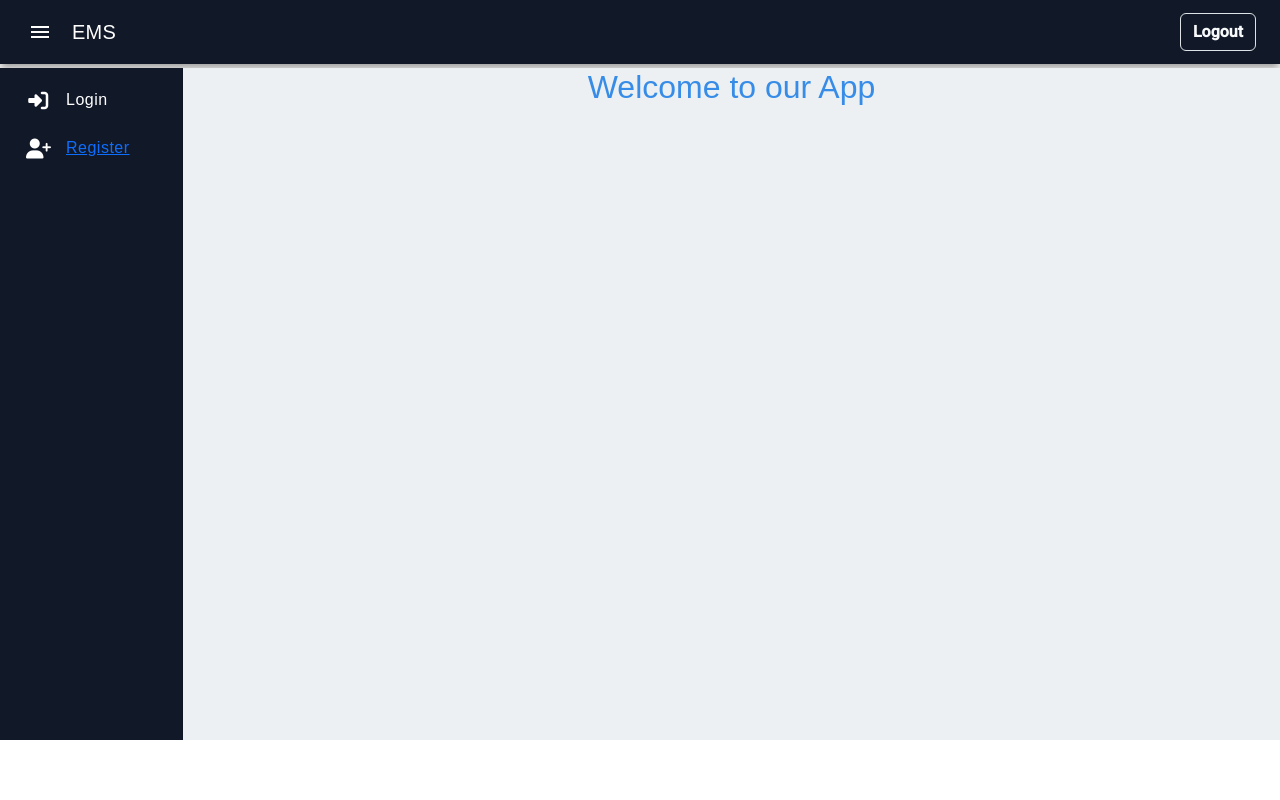
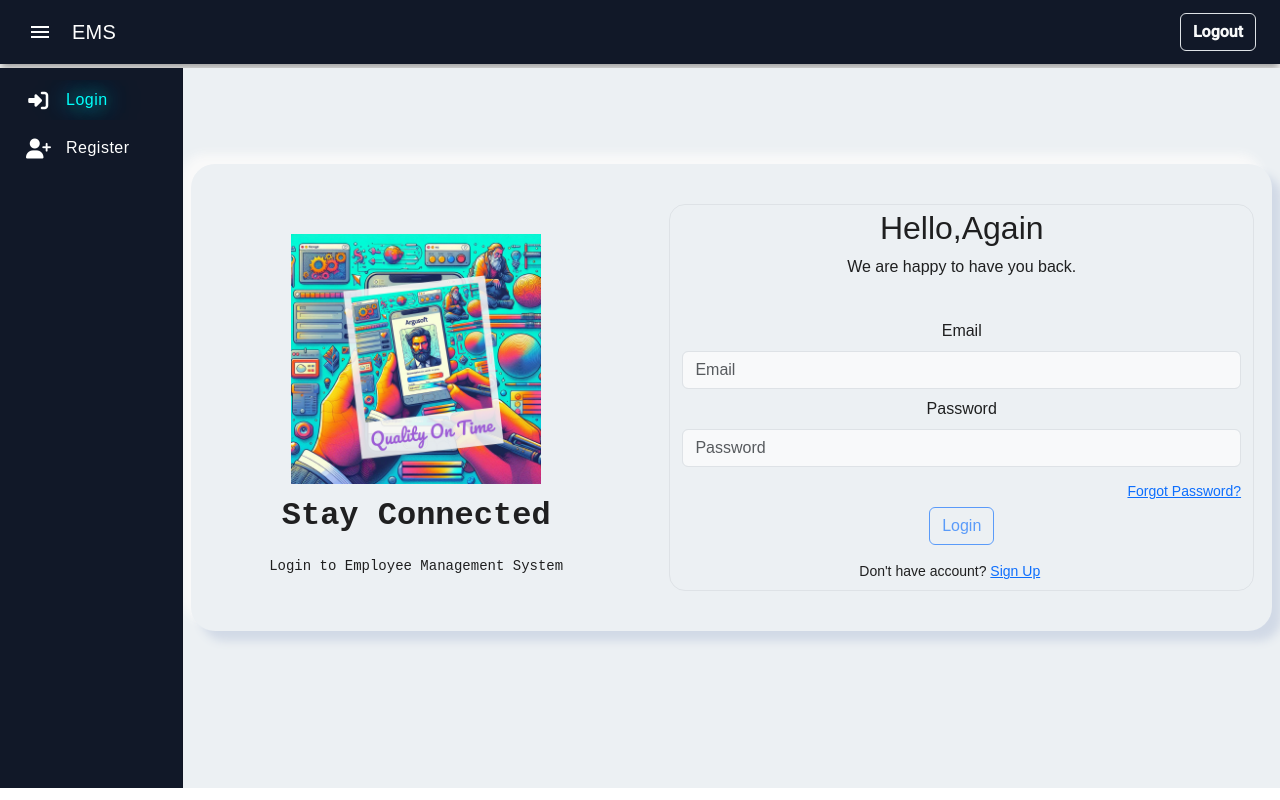
Before and after one commit to jayshree-1310/Employee_Management_system, an Angular app: page /login in a window 1280 px wide. Before the commit this address led to /. Built offline with nearby package versions, Linux system fonts and the light colour scheme.

Commit message:
change in login,sidebar and register component

```diff
--- a/src/app/common/loginform/loginform.component.css
+++ b/src/app/common/loginform/loginform.component.css
@@ -1,9 +1,22 @@
-.login-form {
-    min-width: 150px;
-    max-width: 500px;
-    width: 100%;
-  }
-
-  .example-full-width {
-    width: 100%;
-  }
+.box-area {
+  background-color: #ecf0f3;
+  box-shadow: 10px 10px 10px #d1d9e6, -10px -10px 10px #f9f9f9;
+  border-radius: 1.5rem;
+  overflow: hidden;
+  z-index: 0;
+}
+button:hover {
+  box-shadow: 0 0 5px #61a616, 0 0 15px #0081bc;
+}
+.right-box {
+  padding: 40px 30px 40px 40px;
+}
+::placeholder {
+  font-size: 16px;
+}
+.rounded-4 {
+  border-radius: 20px;
+}
+.rounded-5 {
+  border-radius: 30px;
+}
--- a/src/app/common/loginform/loginform.component.html
+++ b/src/app/common/loginform/loginform.component.html
@@ -1,21 +1,102 @@
-<p>loginform works!</p>
+<div class="container d-flex justify-content-center align-items-center mt-md-5">
+  <div class="row box-area mt-md-5">
+    <div
+      class="col-lg-5 d-flex justify-content-center align-items-center flex-column mt-md-3"
+    >
+      <div class="featured-image d-none d-sm-block d-mb-lg-3">
+        <img src="../assets/logo.png" class="img-fluid" style="width: 250px" />
+      </div>
+      <p
+        class="fs-2 text-center mt-2"
+        style="font-family: 'Courier New', Courier, monospace; font-weight: 600"
+      >
+        Stay Connected
+      </p>
+      <small
+        class="text-wrap text-center"
+        style="font-family: 'Courier New', Courier, monospace"
+        >Login to Employee Management System</small
+      >
+    </div>
 
-<!-- {{loginForm.value | json }}
-{{loginForm.pristine }}
-{{loginForm.dirty }} -->
-
-<form [formGroup]="loginForm" class="login-form" (ngSubmit)="check()">
-
-    <mat-form-field class="example-full-width">
-        <!-- <mat-label>Username</mat-label> -->
-        <input matInput formControlName="username" placeholder="Username" type="email">
-    </mat-form-field>
-
-    <mat-form-field class="example-full-width">
-        <!-- <mat-label>Password</mat-label> -->
-        <input matInput formControlName="password" placeholder="Password" type="password">
-    </mat-form-field>
-
-    <button mat-raised-button color="primary" >Submit</button>
-
-</form>
+    <div class="col-lg-7 right-box">
+      <div class="row align-items-center border rounded-4">
+        <div class="header-text mb-sm-4 text-center mt-md-1">
+          <h2>Hello,Again</h2>
+          <p>We are happy to have you back.</p>
+        </div>
+        <form
+          [formGroup]="loginform"
+          novalidate
+          class="mb-md-3"
+          (ngSubmit)="submitLoginForm()"
+        >
+          <div class="row">
+            <div class="col mb-2">
+              <label for="email" class="form-label">Email</label>
+              <input
+                type="email"
+                class="form-control form-md-control-md bg-light fs-6"
+                placeholder="Email"
+                name="email"
+                id="email"
+                formControlName="email"
+                [ngClass]="{'is-valid':(id.touched || id.dirty)&&!(id.errors?.['required'] || (id.errors?.['pattern'])),'is-invalid':((id.touched||id.dirty) && (id.errors?.['required'] || (id.errors?.['pattern'])))}"
+              />
+              @if ((id.touched || id.dirty) && id.errors?.['required']) {
+              <div class="invalid-feedback ps-1">*Email is Required.</div>
+              } @if (id.errors?.['pattern']&&(id.touched || id.dirty)) {
+              <div class="invalid-feedback mb-1 ps-1">*Email is Invalid.</div>
+              }
+            </div>
+          </div>
+          <div class="row">
+            <div class="col mb-1">
+              <label for="password" class="form-label">Password</label>
+              <input
+                type="password"
+                class="form-control form-md-control-md bg-light fs-6"
+                placeholder="Password"
+                name="password"
+                id="password"
+                formControlName="password"
+                [ngClass]="{'is-valid':(password.touched || password.dirty)&&!(password.errors?.['required'] || (password.errors?.['pattern'])),'is-invalid':((password.touched||password.dirty) && (password.errors?.['required'] || (password.errors?.['pattern'])))}"
+              />
+              @if ((password.touched || password.dirty) &&
+              password.errors?.['required']) {
+              <div class="invalid-feedback ps-1">*Password is Required.</div>
+              } @if (password.errors?.['pattern']&&(password.touched ||
+              password.dirty)) {
+              <div class="invalid-feedback mb-1 ps-1">
+                *Password must contain at least 8 characters,1 Uppercase,1
+                Lowercase,1 number,1 special characters.
+              </div>
+              }
+            </div>
+          </div>
+          <div class="input-group d-flex justify-content-end">
+            <div class="forgot mt-2">
+              <small><a href="#">Forgot Password?</a></small>
+            </div>
+          </div>
+          <div class="row mt-1">
+            <div class="col text-center">
+              <button
+                type="submit"
+                [disabled]="loginform.invalid"
+                class="btn btn-outline-primary"
+              >
+                Login
+              </button>
+            </div>
+          </div>
+        </form>
+        <div class="row mb-md-2">
+          <small
+            >Don't have account? <a routerLink="/register">Sign Up</a></small
+          >
+        </div>
+      </div>
+    </div>
+  </div>
+</div>
--- a/src/app/common/loginform/loginform.component.ts
+++ b/src/app/common/loginform/loginform.component.ts
@@ -1,9 +1,16 @@
 import { Component, OnInit } from '@angular/core';
-import { FormGroup, FormBuilder, ReactiveFormsModule, FormControl } from '@angular/forms';
-import {MatInputModule} from '@angular/material/input';
-import {MatFormFieldModule} from '@angular/material/form-field';
-import {MatButtonModule} from '@angular/material/button';
+import {
+  FormGroup,
+  FormBuilder,
+  ReactiveFormsModule,
+  FormControl,
+  Validators,
+} from '@angular/forms';
+import { MatInputModule } from '@angular/material/input';
+import { MatFormFieldModule } from '@angular/material/form-field';
+import { MatButtonModule } from '@angular/material/button';
 import { CommonModule } from '@angular/common';
+import { RouterLink, RouterLinkActive } from '@angular/router';
 
 @Component({
   selector: 'app-loginform',
@@ -13,33 +20,32 @@ import { CommonModule } from '@angular/common';
     MatFormFieldModule,
     MatInputModule,
     CommonModule,
-    MatButtonModule
+    MatButtonModule,
+    RouterLink,
   ],
   templateUrl: './loginform.component.html',
-  styleUrl: './loginform.component.css'
+  styleUrl: './loginform.component.css',
 })
-export class LoginformComponent implements OnInit{
-
-  loginForm !: FormGroup;
-
-  constructor(private fb: FormBuilder){};
-
-  ngOnInit(): void {
-      this.loginForm = this.fb.group({
-        username: [''],
-        password: new FormControl(''),
-      })
+export class LoginformComponent {
+  loginform = new FormGroup({
+    email: new FormControl('', [
+      Validators.required,
+      Validators.pattern(
+        '^(?=.{1,64}@)[A-Za-z0-9_-]+(\\.[A-Za-z0-9_-]+)*@[^-][A-Za-z0-9-]+(\\.[A-Za-z0-9-]+)*(\\.[A-Za-z]{2,})$'
+      ),
+    ]),
+    password: new FormControl('', [
+      Validators.required,
+      Validators.pattern(
+        /^(?=\D*\d)(?=[^a-z]*[a-z])(?=.*[$@$!%*?&])(?=[^A-Z]*[A-Z]).{8,}$/
+      ),
+    ]),
+  });
+  get id(): FormControl {
+    return this.loginform.get('email') as FormControl;
   }
-
-  check(){
-    console.log(this.loginForm.value)
-    if(this.loginForm.value.username === "admin@gmail.com" && this.loginForm.value.password ==="admin"){
-      console.log("Login Successful");
-    }
-    else{
-      console.log("Try again");
-    }
-    this.loginForm.reset();
+  get password(): FormControl {
+    return this.loginform.get('password') as FormControl;
   }
-
+  submitLoginForm() {}
 }
--- a/src/app/common/registrationform/registrationform.component.css
+++ b/src/app/common/registrationform/registrationform.component.css
@@ -1,31 +1,7 @@
-.black-border{
-    border: 1px solid black;
+.box-area {
+  background-color: #ecf0f3;
+  box-shadow: 10px 10px 10px #d1d9e6, -10px -10px 10px #f9f9f9;
+  border-radius: 1.5rem;
+  overflow: hidden;
+  z-index: 0;
 }
-main{
-    width: 90%;
-    margin: 3rem auto 0px;
-}
-.toolbar{
-    height: 4rem;
-    display: flex;
-    justify-content: space-between;
-    align-items: center;
-}
-.add-employee{
-    width:20%;
-    display: flex;
-    justify-content: center;
-    align-items: center;
-}
-.search-employees{
-    width: 50%;
-    height: 90%;
-    border-radius: 1rem;
-    box-shadow: 0px 0px 10px rgba(34,34,34,0.5);
-}
-.search-employees input{
-    width:100%;
-    height: 100%;
-    border-radius: 1rem;
-    font-size: 1.3rem;
-}
--- a/src/app/common/registrationform/registrationform.component.html
+++ b/src/app/common/registrationform/registrationform.component.html
@@ -1,12 +1,16 @@
-<div class="container-fluid g-0">
-
-
-
+<div class="container d-flex justify-content-center align-items-center">
+  <div class="row box-area mt-md-3 col-8">
+    <div
+      class="text-center mt-2 text-muted mb-2"
+      style="font-weight: bold; font-size: 1.5em"
+    >
+      Registration Form
+    </div>
     <!-- MAIN CONTENT -->
-  <main class="black-border">
+    <!-- <main class="black-border"> -->
 
     <!-- TOOBAR TO ADD AND SEARCH EMPLOYEES -->
-    <div class="toolbar">
+    <!-- <div class="toolbar">
 
       <div class="add-employee">
         <button type="button" class="btn btn-outline-success btn-lg" data-bs-toggle="modal"
@@ -18,10 +22,10 @@
 
       </div>
 
-    </div>
+    </div> -->
 
     <!-- AREA TO DISPLAY ALL THE EMPLOYEES -->
-    <div class="employees">
+    <!-- <div class="employees">
 
 
         <div class="col text-center">
@@ -32,67 +36,74 @@
 
     </div>
   </main>
-</div>
-
+</div> -->
     <!-- Modal -->
-<div class="modal fade" id="exampleModal" data-bs-backdrop="static" data-bs-keyboard="false" tabindex="-1">
-  <div class="modal-dialog">
-    <div class="modal-content">
-      <div class="modal-header">
-        <h5 class="modal-title" id="exampleModalLabel">Enter Employee Information</h5>
-        <button type="button" class="btn-close" data-bs-dismiss="modal"></button>
-      </div>
-      <div class="modal-body">
-
+    <div class="row mt-3">
       <form>
-
         <!-- FIRST AND LAST NAME -->
         <div class="row">
           <div class="col">
-              <input type="text" class="form-control" placeholder="First Name" formControlName="firstname">
+            <input type="text" class="form-control" placeholder="First Name" />
           </div>
           <div class="col">
-              <input type="text" class="form-control" placeholder="Last Name" formControlName="lastname">
+            <input type="text" class="form-control" placeholder="Last Name" />
           </div>
         </div>
 
         <!-- PERSONAL INFORMATION -->
-          <div class="row mt-5">
-            <div class="col form-heading">
-              <h6 class="text-secondary fst-italic">Personal Information</h6>
+        <div class="row mt-2">
+          <div class="col">
+            <label for="email" class="form-label">Email</label>
+            <input
+              type="email"
+              class="form-control"
+              placeholder="Enter Your Email"
+              id="email"
+            />
           </div>
-          </div>
-          <div class="row">
           <div class="col">
-              <h6>
-              <label for="mail" class="form-label">Email</label>
-              <input type="email" class="form-control" id="mail" formControlName="email">
-            </h6>
+            <label for="password" class="form-label">Password</label>
+            <input
+              type="password"
+              class="form-control"
+              placeholder="Enter Your Password"
+              id="password"
+            />
           </div>
         </div>
 
-          <div class="row">
+        <div class="row mt-1">
           <div class="col">
             <h6>
-              <label for="datepicker" class="form-label">Birthdate</label>
+              <label for="datepicker" class="form-label mt-1">Birthdate</label>
             </h6>
-              <input type="date" class="form-control" id="datepicker" formControlName="birthday">
+            <input type="date" class="form-control" id="datepicker" />
           </div>
           <div class="col">
-              <div class="row">
-                <h6 class="text-secondary">Gender</h6>
+            <div class="row mb-2 mt-1">
+              <h6>Gender</h6>
             </div>
 
             <div class="row">
               <div class="col">
                 <div class="form-check form-check-inline">
-                    <input class="form-check-input" type="radio" name="gender" id="male" value="m"
-                      formControlName="gender">
+                  <input
+                    class="form-check-input"
+                    type="radio"
+                    name="gender"
+                    id="male"
+                    value="m"
+                  />
                   <label class="form-check-label" for="male">Male</label>
                 </div>
                 <div class="form-check form-check-inline">
-                    <input class="form-check-input" type="radio" name="gender" id="female" value="f"
-                      formControlName="gender">
+                  <input
+                    class="form-check-input"
+                    type="radio"
+                    name="gender"
+                    id="female"
+                    value="f"
+                  />
                   <label class="form-check-label" for="female">Female</label>
                 </div>
               </div>
@@ -102,24 +113,34 @@
 
         <div class="row mt-3">
           <div class="col">
-              <select class="form-select" formControlName="education">
-                <option value="default" selected>Select your Education</option>
-                <option *ngFor="let option of educationOptions; let i = index;" value="{{i}}">
-                  {{option | titlecase}}
+            <select class="form-select">
+              <option value="default" selected hidden>Select your role</option>
+              <option
+                *ngFor="let option of roleOptions; let i = index"
+                value="{{ i }}"
+              >
+                {{ option | titlecase }}
               </option>
             </select>
+          </div>
+          <div class="col">
+            <input
+              type="number"
+              class="form-control"
+              placeholder="Contact Number"
+            />
           </div>
         </div>
 
         <div class="row mt-3">
           <div class="col">
             <label for="profile" class="form-label">Profile Image</label>
-              <input type="file" class="form-control" id="profile" #fileInput>
+            <input type="file" class="form-control" id="profile" #fileInput />
           </div>
         </div>
 
         <!-- JOB INFORMATION -->
-          <div class="row mt-5">
+        <div class="row mt-2">
           <div class="col form-heading">
             <h6 class="text-secondary fst-italic">Job Information</h6>
           </div>
@@ -127,24 +148,37 @@
 
         <div class="row">
           <div class="col">
-              <input type="text" class="form-control" placeholder="Company Name" formControlName="company">
+            <input
+              type="text"
+              class="form-control"
+              placeholder="Company Name"
+            />
           </div>
         </div>
 
         <div class="row mt-3">
           <div class="col">
-              <input type="number" class="form-control" placeholder="Job Experience (yrs)"
-                formControlName="jobExperience">
+            <input
+              type="number"
+              class="form-control"
+              placeholder="Job Experience (yrs)"
+            />
           </div>
           <div class="col">
-              <input type="number" class="form-control" placeholder="Salary (LPA)" formControlName="salary">
+            <input
+              type="number"
+              class="form-control"
+              placeholder="Salary (LPA)"
+            />
           </div>
         </div>
       </form>
-
     </div>
-      <div class="modal-footer">
-        <button type="button" class="btn btn-primary" data-bs-dismiss="modal" >Insert</button>
+    <div class="row mt-3 mb-3">
+      <div class="col text-center">
+        <button type="submit" class="btn btn-primary" disabled="true">
+          Signup
+        </button>
       </div>
     </div>
   </div>
--- a/src/app/common/sidebar/sidebar.component.css
+++ b/src/app/common/sidebar/sidebar.component.css
@@ -11,6 +11,10 @@ mat-drawer {
 span,
 mat-icon {
   color: white;
+}
+a {
+  color: white;
+  text-decoration: none;
 }
 button:hover {
   box-shadow: 0 0 10px #00fffb, 0 0 15px #0081bc;
@@ -46,3 +50,7 @@ button:hover {
   width: 100px;
   text-transform: capitalize;
 }
+.active {
+  color: #00fffb;
+  text-shadow: 0 0 20px #00fffb, 0 0 40px #0081bc;
+}
--- a/src/app/common/sidebar/sidebar.component.html
+++ b/src/app/common/sidebar/sidebar.component.html
@@ -12,25 +12,50 @@
   <mat-drawer #drawer opened="true" mode="side" position="start">
     <mat-nav-list>
       <ul class="nav-list">
+        @if(isAdmin) {
         <mat-list-item>
           <li class="nav-list-item">
             <i class="fa-solid fa-right-to-bracket"></i>
-            <span><a>Login</a></span>
+            <span
+              ><a routerLink="/login" routerLinkActive="active">Admin</a></span
+            >
+          </li>
+        </mat-list-item>
+        } @else if (isEmployee) {
+        <mat-list-item>
+          <li class="nav-list-item">
+            <i class="fa-solid fa-right-to-bracket"></i>
+            <span
+              ><a routerLink="/login" routerLinkActive="active"
+                >Employee</a
+              ></span
+            >
+          </li>
+        </mat-list-item>
+        } @else {
+        <mat-list-item>
+          <li class="nav-list-item">
+            <i class="fa-solid fa-right-to-bracket"></i>
+            <span
+              ><a routerLink="/login" routerLinkActive="active">Login</a></span
+            >
           </li>
         </mat-list-item>
         <mat-list-item>
           <li class="nav-list-item">
             <i class="fa-solid fa-user-plus"></i>
-            <span><a routerLink="register">Register</a></span>
-
-          </li>
-        </mat-list-item>
+            <span
+              ><a routerLink="/register" routerLinkActive="active"
+                >Register</a
+              ></span
+            >
+          </li> </mat-list-item
+        >}
       </ul>
     </mat-nav-list>
   </mat-drawer>
   <mat-drawer-content class="drawerContent">
     <div style="text-align: center; min-height: 42rem">
-      <h2 style="color: #378CE7">Welcome to our App</h2>
       <router-outlet></router-outlet>
     </div>
   </mat-drawer-content>
```
Also changed, not shown: src/app/app.routes.ts (+7 -1 lines), src/app/common/registrationform/registrationform.component.ts (+8 -10 lines), src/app/common/sidebar/sidebar.component.ts (+6 -2 lines), src/assets/logo.png (added). Lines whose indentation alone changed are shown as unchanged.
